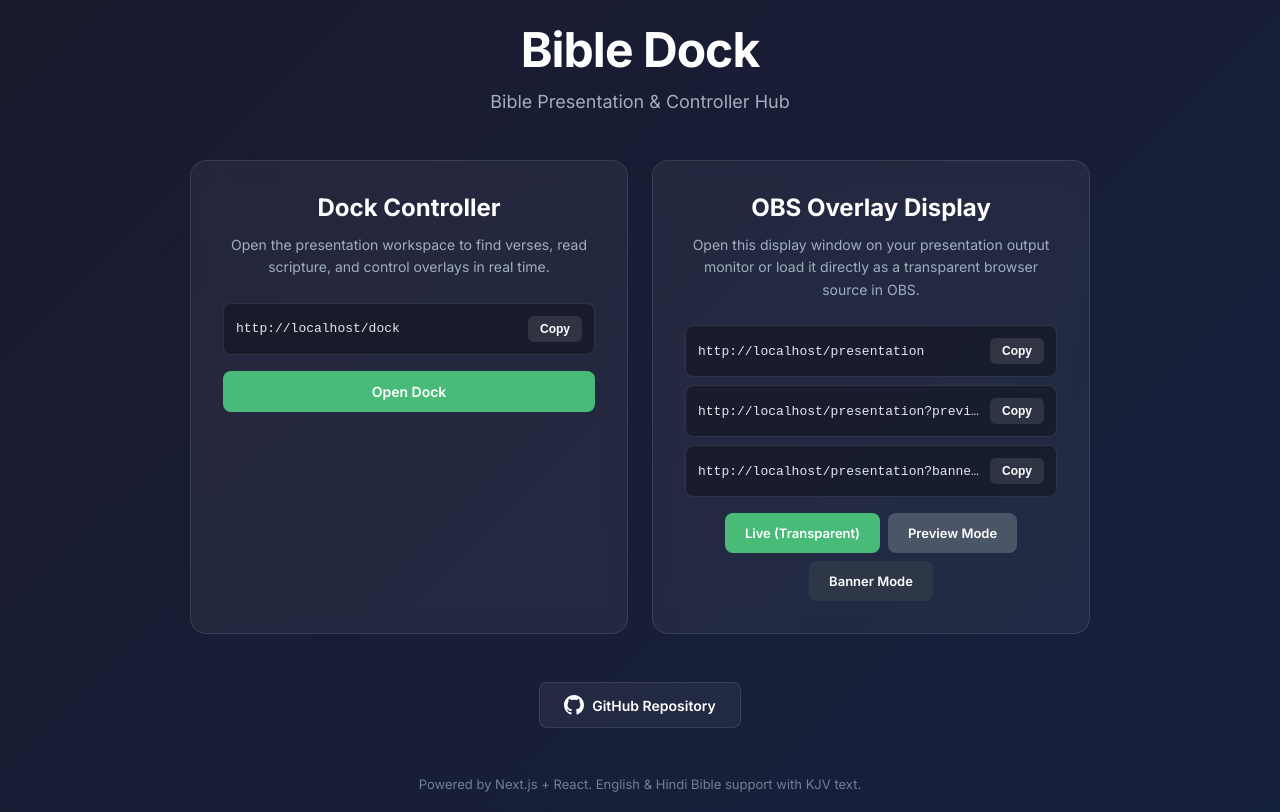
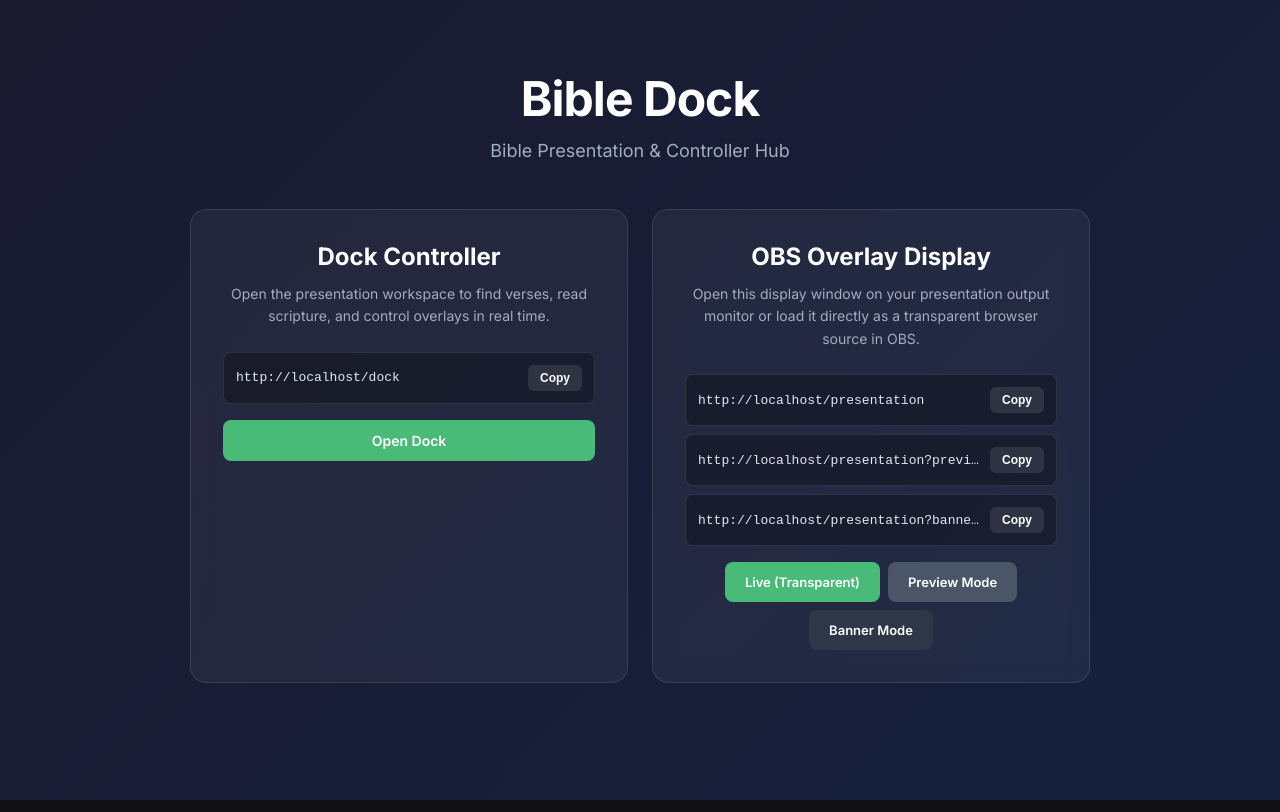
Before and after one commit to nazarethsamuel36-max/bible-dock-, a Next.js app: page /landing in a window 1280 px wide. Built offline with nearby package versions, Linux system fonts and the light colour scheme.

Commit message:
Remove landing page repository branding

```diff
--- a/app/landing/page.tsx
+++ b/app/landing/page.tsx
@@ -343,55 +343,6 @@
           </div>
         </div>
 
-        {/* GitHub Links */}
-        <div style={{
-          display: 'flex',
-          gap: '16px',
-          justifyContent: 'center',
-          alignItems: 'center',
-          flexWrap: 'wrap'
-        }}>
-          <a
-            href="https://github.com/nazarethsamuel36-max/bible-dock"
-            target="_blank"
-            rel="noopener noreferrer"
-            style={{
-              display: 'flex',
-              alignItems: 'center',
-              gap: '8px',
-              padding: '12px 24px',
-              background: 'rgba(255, 255, 255, 0.05)',
-              border: '1px solid rgba(255, 255, 255, 0.1)',
-              borderRadius: '8px',
-              color: '#fff',
-              textDecoration: 'none',
-              fontSize: '14px',
-              fontWeight: 600,
-              transition: 'all 0.2s'
-            }}
-            onMouseEnter={(e) => {
-              e.currentTarget.style.background = 'rgba(255, 255, 255, 0.1)';
-              e.currentTarget.style.borderColor = 'rgba(255, 255, 255, 0.2)';
-            }}
-            onMouseLeave={(e) => {
-              e.currentTarget.style.background = 'rgba(255, 255, 255, 0.05)';
-              e.currentTarget.style.borderColor = 'rgba(255, 255, 255, 0.1)';
-            }}
-          >
-            <svg width="20" height="20" viewBox="0 0 24 24" fill="currentColor">
-              <path d="M12 0c-6.626 0-12 5.373-12 12 0 5.302 3.438 9.8 8.207 11.387.599.111.793-.261.793-.577v-2.234c-3.338.726-4.033-1.416-4.033-1.416-.546-1.387-1.333-1.756-1.333-1.756-1.089-.745.083-.729.083-.729 1.205.084 1.839 1.237 1.839 1.237 1.07 1.834 2.807 1.304 3.492.997.107-.775.418-1.305.762-1.604-2.665-.305-5.467-1.334-5.467-5.931 0-1.311.469-2.381 1.236-3.221-.124-.303-.535-1.524.117-3.176 0 0 1.008-.322 3.301 1.23.957-.266 1.983-.399 3.003-.404 1.02.005 2.047.138 3.006.404 2.291-1.552 3.297-1.23 3.297-1.23.653 1.653.242 2.874.118 3.176.77.84 1.235 1.911 1.235 3.221 0 4.609-2.807 5.624-5.479 5.921.43.372.823 1.102.823 2.222v3.293c0 .319.192.694.801.576 4.765-1.589 8.199-6.086 8.199-11.386 0-6.627-5.373-12-12-12z"/>
-            </svg>
-            GitHub Repository
-          </a>
-        </div>
-
-        <div style={{
-          marginTop: '48px',
-          fontSize: '13px',
-          color: '#718096'
-        }}>
-          Powered by Next.js + React. English & Hindi Bible support with KJV text.
-        </div>
       </div>
     </div>
   );
```
Also changed, not shown: app/page.tsx (+0 -49 lines).
